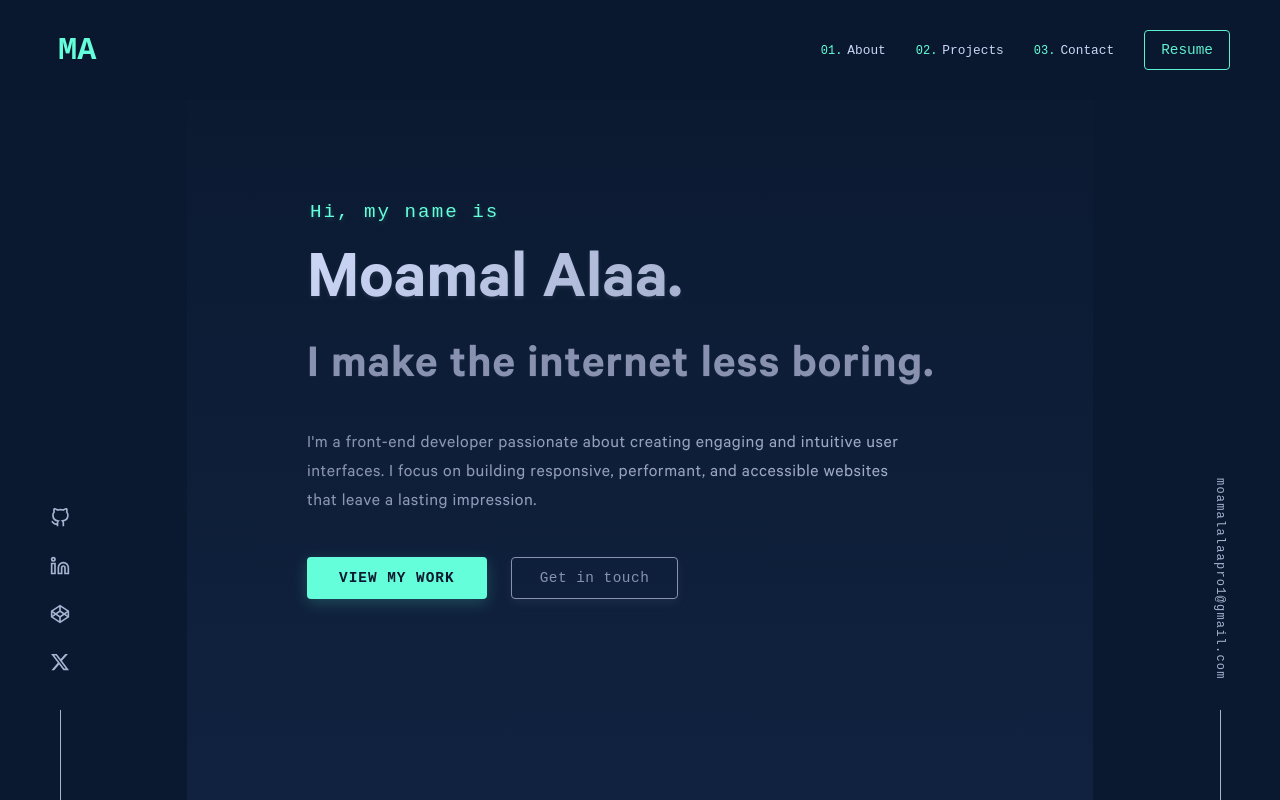
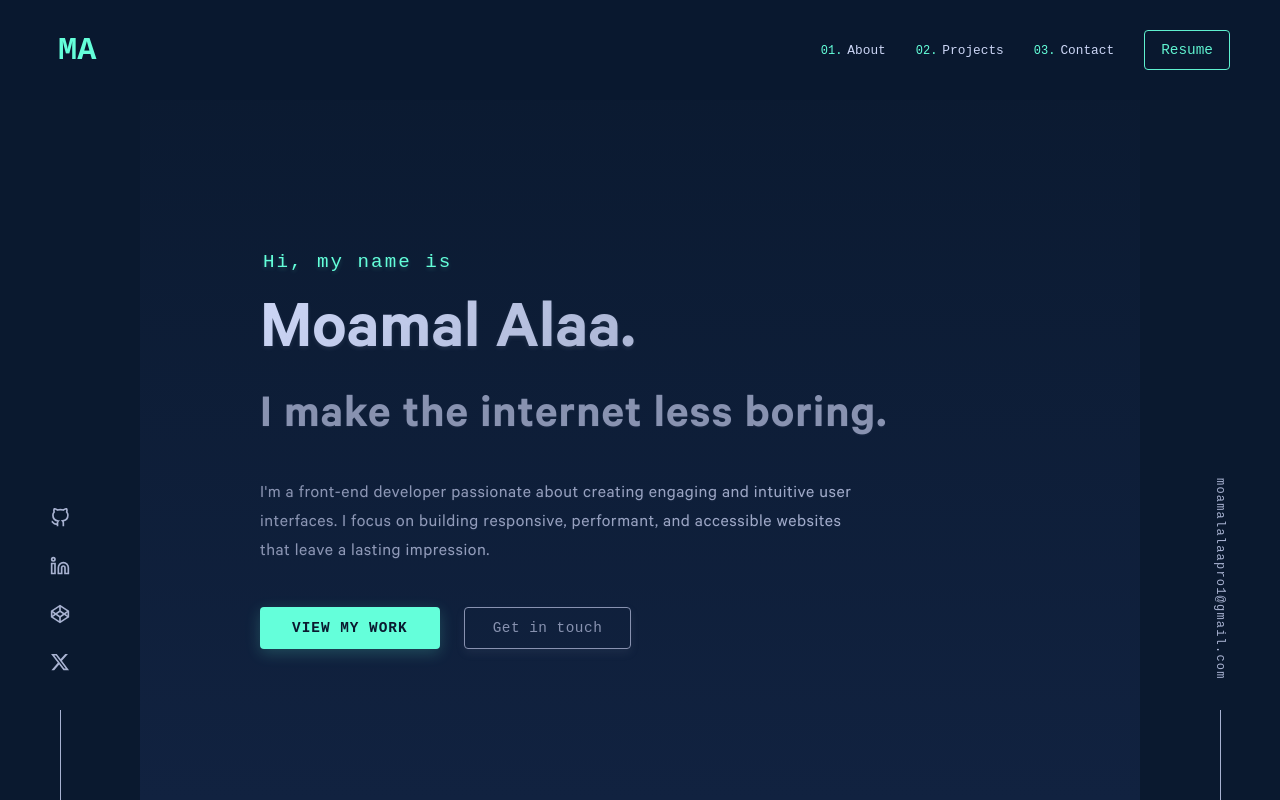
Before and after one commit to Moamal-2000/moamal-alaa, a Next.js app: page / in a window 1280 px wide. Built offline with nearby package versions, Linux system fonts and the light colour scheme.

Commit message:
style: algin all sections with padding instead of only using it in HeroSection

```diff
--- a/src/components/Home/HeroSection/HeroSection.module.scss
+++ b/src/components/Home/HeroSection/HeroSection.module.scss
@@ -9,8 +9,6 @@
   padding-top: 100px;
   background: linear-gradient(180deg, #0a192f, #112240);
   overflow: hidden;
-  margin: 0 147px;
-  padding: 0 100px;
 }
 
 @include m.large {
--- a/src/styles/globals.scss
+++ b/src/styles/globals.scss
@@ -34,6 +34,7 @@ body {
 main {
   min-height: 100dvh;
   width: 100%;
+  padding-inline: 100px;
 }
 
 a {
```
